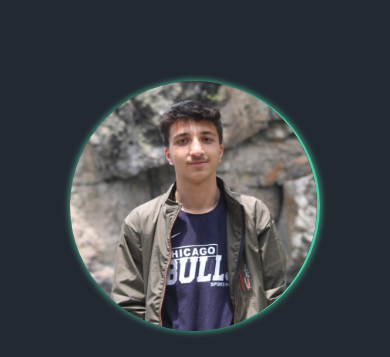
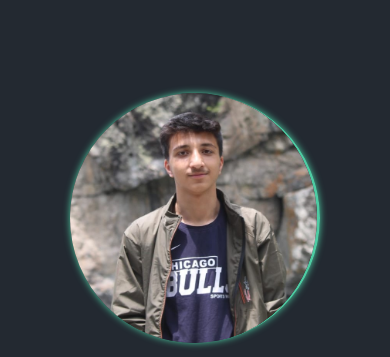
Before and after one commit to BilalAshiq/personal-portfolio, a plain HTML site: page index.html in a window 390 px wide. Shown: the part 76-433 px from the top of the page. Drawn offline with Linux system fonts and the light colour scheme; a script that the page names is missing.

Commit message:
Update responsive.css

```diff
--- a/assets/css/responsive.css
+++ b/assets/css/responsive.css
@@ -14,11 +14,12 @@
         margin: 20px auto;
     }
     .mypic {
-        margin-top: 2rem;
+        margin-top: 3.5rem;
     }
      .main-nav {
           width: 100%;
           position: fixed;
+          z-index: 4;
      }
     /* About Me */
     .info {
```
